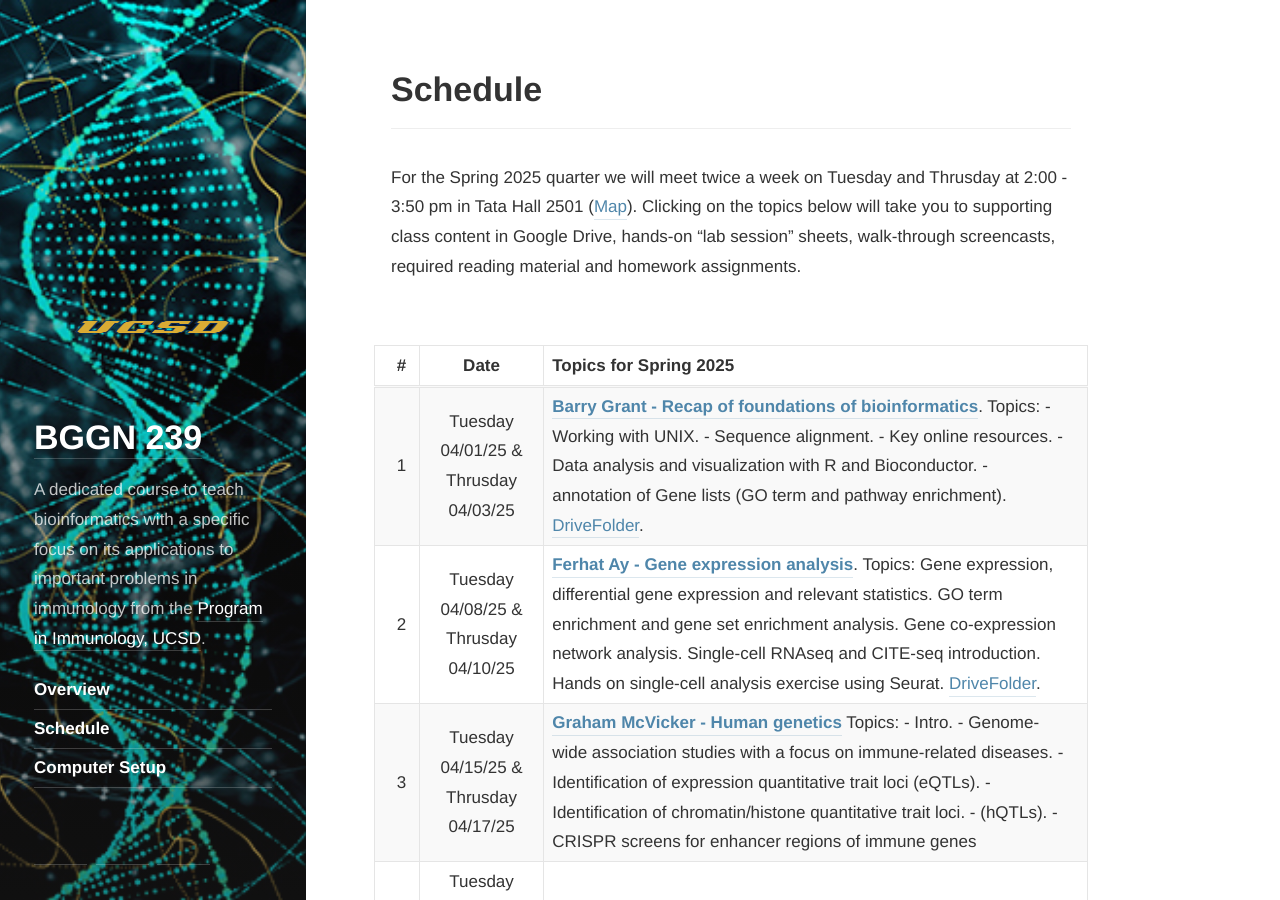
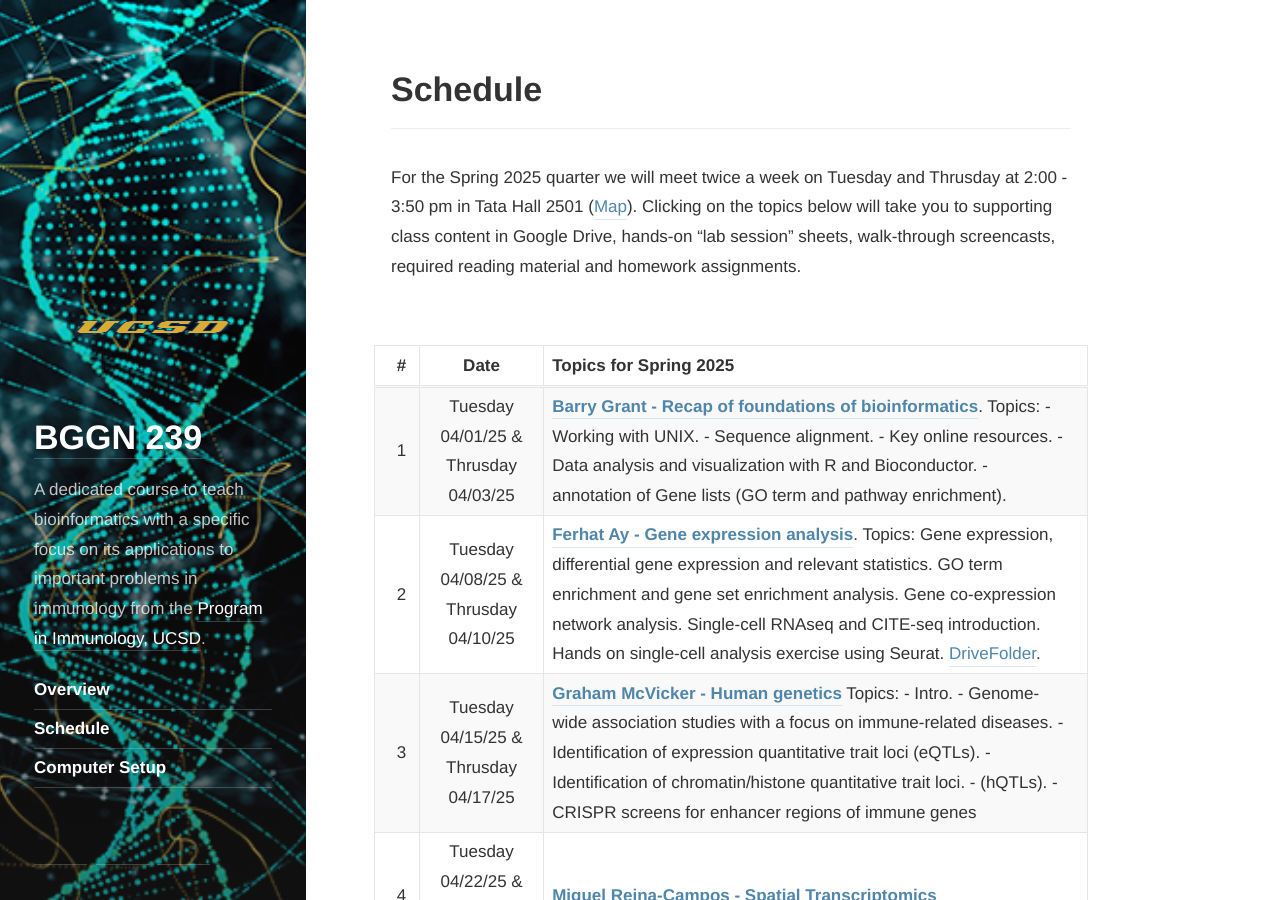
Before and after one commit to ay-lab/BGGN239Spring2025, a Jekyll site: the page built from schedule.md, in a window 1280 px wide and 900 px high. Built offline with Jekyll 4.4.1, drawn with Linux system fonts in a browser that asks for light colours.

Commit message:
rm wk1 google drive link (not used)

```diff
--- a/schedule.md
+++ b/schedule.md
@@ -13,7 +13,7 @@ For the Spring 2025 quarter we will meet twice a week on Tuesday and Thrusday at
 
 | \# | Date         | Topics for Spring 2025                                                                                                                                                                                                                                                                                                                                                                                                                                                    |
 | :-: | :-----------: | :------------------------------------------------------------------------------------------------------------------------------------------------------------------------------------------------------------------------------------------------------------------------------------------------------------------------------------------------------------------------------------------------------------------------------------------------------------------------ |
-| 1  | Tuesday 04/01/25 & Thrusday 04/03/25 | [**Barry Grant - Recap of foundations of bioinformatics**]({{ site.baseurl }}/class_material/week01/){:.no-push-state}. Topics: - Working with UNIX. - Sequence alignment. - Key online resources. - Data analysis and visualization with R and Bioconductor. - annotation of Gene lists (GO term and pathway enrichment). [DriveFolder](https://drive.google.com/drive/folders/1p43J8N9MEJ-VpOurQYehkVh-ezT8RdEf).                                                                                                                                               |
+| 1  | Tuesday 04/01/25 & Thrusday 04/03/25 | [**Barry Grant - Recap of foundations of bioinformatics**]({{ site.baseurl }}/class_material/week01/){:.no-push-state}. Topics: - Working with UNIX. - Sequence alignment. - Key online resources. - Data analysis and visualization with R and Bioconductor. - annotation of Gene lists (GO term and pathway enrichment).                                                                                                                                               |
 | 2  | Tuesday 04/08/25 & Thrusday 04/10/25 | [**Ferhat Ay - Gene expression analysis**]({{ site.baseurl }}/class_material/week02/){:.no-push-state}. Topics: Gene expression, differential gene expression and relevant statistics. GO term enrichment and gene set enrichment analysis. Gene co-expression network analysis. Single-cell RNAseq and CITE-seq introduction. Hands on single-cell analysis exercise using Seurat. [DriveFolder](https://drive.google.com/drive/folders/1CLCchddLnQK2ZnhNp2tWx7bbjwsdJe-m).                                                                                                                                            |
 | 3  | Tuesday 04/15/25 & Thrusday 04/17/25 | [**Graham McVicker - Human genetics**](https://drive.google.com/drive/folders/1FIJCc_fmrYKIrpX_pFyGE-0XOXwSsSaB) Topics: - Intro. - Genome-wide association studies with a focus on immune-related diseases. - Identification of expression quantitative trait loci (eQTLs). - Identification of chromatin/histone quantitative trait loci. - (hQTLs). - CRISPR screens for enhancer regions of immune genes                                                                                                                                                                                                                        |
 | 4  | Tuesday 04/22/25 & Thrusday 04/24/25 | [**Miguel Reina-Campos - Spatial Transcriptomics**]()                                                                                                       |
```
